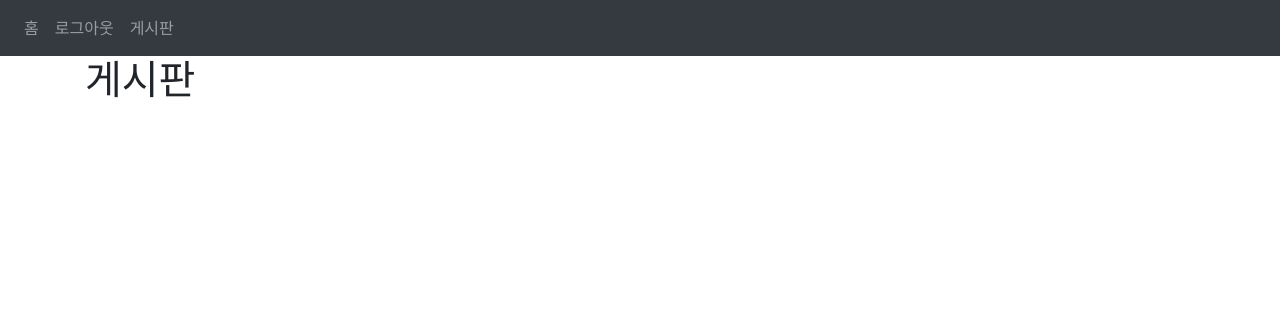
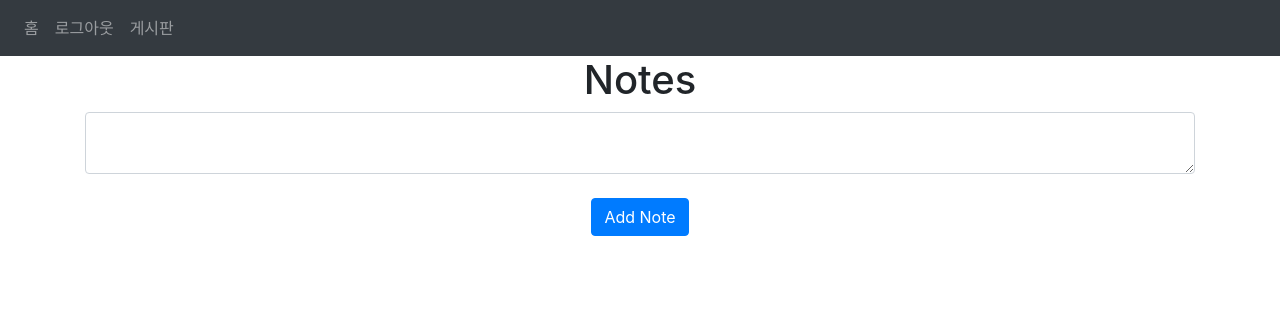
Before and after one commit to hyu-nani/webSite, a Flask app: page /bulletinBoard in a window 1280 px wide. Shown: the top 316 px of the page. Run offline with Flask 2, Linux system fonts and the light colour scheme; a user stored in the database is signed in; data comes from the database, SQL or seed files in the repository; both versions use the stored data as it was after the commit; some libraries are stand-ins or nearby versions.

Commit message:
노트 게시판으로 옮김

```diff
--- a/main.py
+++ b/main.py
@@ -9,7 +9,7 @@ app = create_app()
 
 if __name__ == '__main__':
     if developMode:
-        app.run(debug=True, host="0.0.0.0", port=8080)
+        app.run(debug=True, host="0.0.0.0")
     else:
         from waitress import serve
-        serve(app, host="0.0.0.0", port=8080)
+        serve(app, host="0.0.0.0")
--- a/website/auth.py
+++ b/website/auth.py
@@ -1,10 +1,10 @@
 
-from flask import Blueprint, render_template, request, flash, redirect, url_for
-from .models import User
+from flask import Blueprint, render_template, request, flash, redirect, url_for, request, jsonify
+from .models import User, Note
 from werkzeug.security import generate_password_hash, check_password_hash
 from . import db
 from flask_login import login_user, login_required, logout_user, current_user
-
+import json
 
 auth = Blueprint('auth', __name__)
 
@@ -31,7 +31,6 @@ def login():
 
 #로그아웃
 @auth.route('/logout')
-#@login_required #로그아웃 시 로그인 요청
 def logout():
     logout_user()
     return render_template("home.html", user=current_user)
@@ -68,6 +67,30 @@ def sign_up():
 
     return render_template("sign_up.html", user=current_user)
 
-@auth.route('/bulletinBoard')
+@auth.route('/bulletinBoard', methods=['GET', 'POST'])
+@login_required# 로그인 요청
 def bulletinBoard():
+    if request.method == 'POST':
+        note = request.form.get('note')
+        if len(note) < 1:
+            flash('너무 짧습니다.', category='error')
+        else:
+            new_note = Note(data=note, user_id=current_user.email)
+            db.session.add(new_note)
+            db.session.commit()
+            flash('성공.', category='success')
     return render_template("bulletinBoard.html", user=current_user)
+
+@auth.route('/delete-note', methods=['POST'])
+def delete_note():
+    note = json.loads(request.data)
+    noteId = note['noteId']
+    note = Note.query.get(noteId)
+    if note:
+        if note.user_id == current_user.email:
+            db.session.delete(note)
+            db.session.commit()
+            flash('삭제완료.', category='success')
+        else:
+            flash('작성자가 아닙니다.', category='error')
+    return jsonify({})
--- a/website/static/index.js
+++ b/website/static/index.js
@@ -1,8 +1,8 @@
 function deleteNote(noteId) {
-    fetch('/delete-note', {
-        method: 'POST',
+    fetch("/delete-note", {
+        method: "POST",
         body: JSON.stringify({ noteId: noteId }),
-    }).than((_res) => {
-        window.localtion.href = "/";
+    }).then((_res) => {
+        window.location.href = "/bulletinBoard";
     });
 }
--- a/website/templates/base.html
+++ b/website/templates/base.html
@@ -29,14 +29,14 @@
         </button>
         <div class="collapse navbar-collapse" id="navbar">
             <div class="navbar-nav">
-                {% if user.is_authernticated %}
+                {% if user.is_authenticated %}
+                <a class="nav-item nav-link" id="home" href="/">홈</a>
+                <a class="nav-item nav-link" id="logout" href="/logout">로그아웃</a>
+                <a class="nav-item nav-link" id="buletinBoard" href="/bulletinBoard">게시판</a>
+                {% else %}
                 <a class="nav-item nav-link" id="home" href="/">홈</a>
                 <a class="nav-item nav-link" id="login" href="/login">로그인</a>
                 <a class="nav-item nav-link" id="signUp" href="/sign-up">회원가입</a>
-                <a class="nav-item nav-link" id="buletinBoard" href="/bulletinBoard">게시판</a>
-                {% else %}
-                <a class="nav-item nav-link" id="home" href="/">홈</a>
-                <a class="nav-item nav-link" id="logout" href="/logout">로그아웃</a>
                 <a class="nav-item nav-link" id="buletinBoard" href="/bulletinBoard">게시판</a>
                 {% endif %}
             </div>
--- a/website/templates/bulletinBoard.html
+++ b/website/templates/bulletinBoard.html
@@ -1,5 +1,22 @@
 {% extends "base.html" %}
 {% block title %}Bulletin board{% endblock %}
 {% block content %}
-<h1> 게시판 </h1></h1>
+<h1 align="center">Notes</h1>
+<ul class="list-group list-group-flush" id="notes">
+    {% for note in user.notes %}
+        <li class="list-group-item">
+            {{ note.data }}
+            <button type="button" class="close" onClick="deleteNote({{ note.id }})">
+                <span aria-hidden="true">&times;</span>
+            </button>
+        </li>
+    {% endfor %}
+</ul>
+<form method="POST">
+    <textarea name="note" id="note" class="form-control"></textarea>
+    <br />
+    <div align="center">
+        <button type="submit" class="btn btn-primary">Add Note</button>
+    </div>
+</form>
 {% endblock %}
```
Also changed, not shown: website/templates/home.html (+1 -18 lines), website/views.py (+1 -23 lines), website/database.db.
